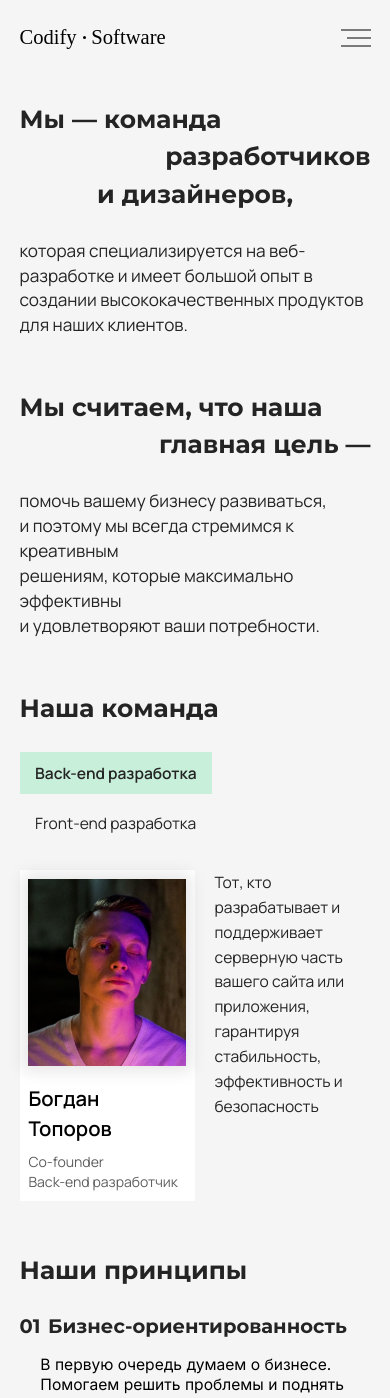
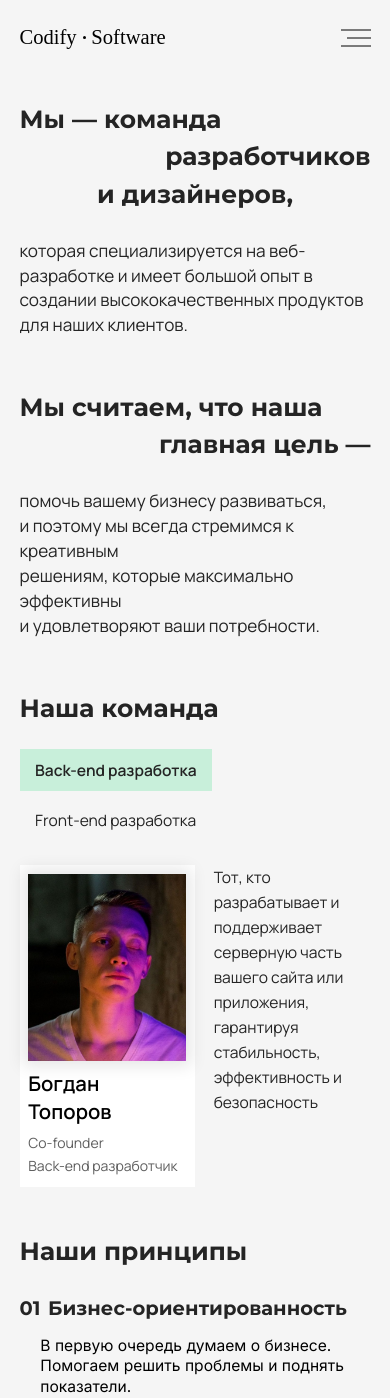
Before and after one commit to YSergo/react-codify-dev, a React app in the folder react/: page /about in a window 390 px wide. Shown: the top 1398 px of the page. Built offline with nearby package versions, Linux system fonts and the light colour scheme; no server answers; a web font is replaced by a local one.

Commit message:
memberCard layout fixing. body: overlay -> auto

```diff
--- a/react/src/App.js
+++ b/react/src/App.js
@@ -21,7 +21,7 @@ function App() {
     if (state) {
       document.body.style.overflow = "hidden";
     } else {
-      document.body.style.overflow = "overlay";
+      document.body.style.overflow = "auto";
       setTimeout(() => {
         setOrigin(null);
       }, 300);
--- a/react/src/pages/About/About.module.scss
+++ b/react/src/pages/About/About.module.scss
@@ -278,13 +278,13 @@ h2 {
   }
 
   .ourTeam {
-    margin-top: 3vh;
-    margin-bottom: 6vh;
+    margin-top: 1.4rem;
+    margin-bottom: 3rem;
     flex-direction: column-reverse;
 
     .memberCard {
-      width: 45vw;
-      height: 85vw;
+      width: 50%;
+      height: auto;
       background: #ffffff;
       display: flex;
       flex-direction: column;
@@ -292,18 +292,19 @@ h2 {
       align-self: center;
       flex-shrink: 0;
       margin: 0;
-      padding: 2.3vw;
+      padding: 2.5%;
 
       img {
         box-shadow: 0px 0px 4vw 1.2vw rgba(0, 0, 0, 0.1);
         width: auto;
-        height: 25vh;
-        margin-bottom: 2vh;
+        height: 12rem;
+        margin-bottom: 0.5rem;
       }
 
       h6 {
         font-size: 1.3rem;
-        margin-bottom: 1vh;
+        margin-bottom: 0.4rem;
+        line-height: 1.8rem;
       }
 
       span {
@@ -311,7 +312,7 @@ h2 {
         font-style: normal;
         font-weight: 400;
         font-size: 0.9rem;
-        line-height: 1.3rem;
+        line-height: 1.5rem;
         white-space: nowrap;
         color: #5f5f5f;
       }
@@ -321,27 +322,28 @@ h2 {
       margin: 0;
       font-size: 1rem;
       line-height: 1.6rem;
-      margin-bottom: 2vh;
-      margin-left: 5vw;
+      margin-bottom: 0vh;
+      margin-left: 1.2rem;
     }
 
     .buttons {
       margin-left: 0vw;
-      margin-bottom: 2vh;
+      margin-bottom: 1rem;
       align-items: flex-start;
 
       button {
         font-size: 1rem;
-        padding-left: 4vw;
-        padding-right: 4vw;
-        padding-top: 0.7vh;
-        padding-bottom: 0.7vh;
+        padding-left: 1rem;
+        padding-right: 1rem;
+        padding-top: 0.4rem;
+        padding-bottom: 0.4rem;
         height: auto;
         width: auto;
-        margin-bottom: 1vh;
+        margin-bottom: 0.5rem;
       }
     }
   }
+
   .principlesTitle {
     margin-bottom: 2vh;
   }
```
